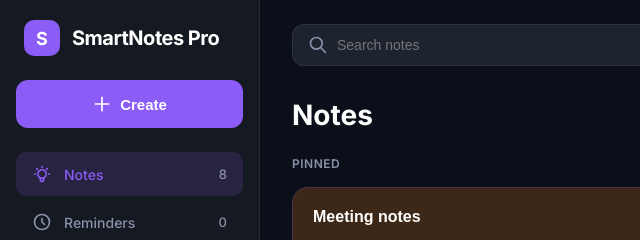
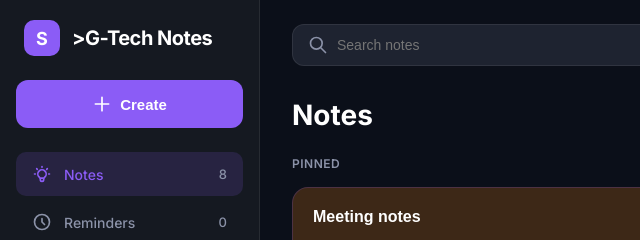
Before and after one commit to ghufran-Shahid-tech/G-Tech-Notes, a plain HTML site: page index.html in a window 1280 px wide. Shown: the top 240 px of the page, 0-640 px from the left. Drawn offline with Linux system fonts and the light colour scheme.

Commit message:
Update index.html

```diff
--- a/index.html
+++ b/index.html
@@ -862,7 +862,7 @@
         <aside class="sidebar" id="sidebar">
             <div class="logo-section">
                 <div class="logo-icon">S</div>
-                <div class="logo-text">SmartNotes Pro</div>
+                <div class="logo-text">>G-Tech Notes</div>
             </div>
 
             <button class="create-btn" onclick="openCreateModal()">
```
